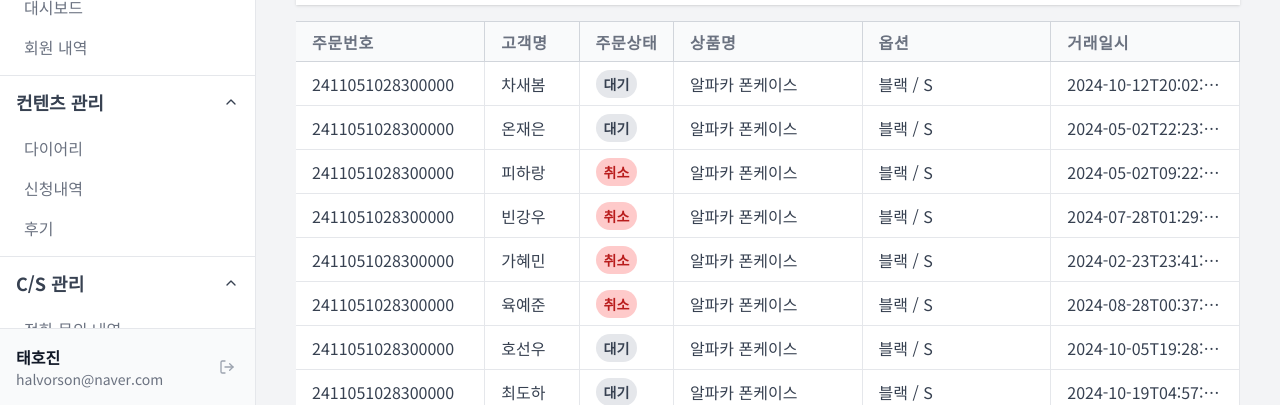
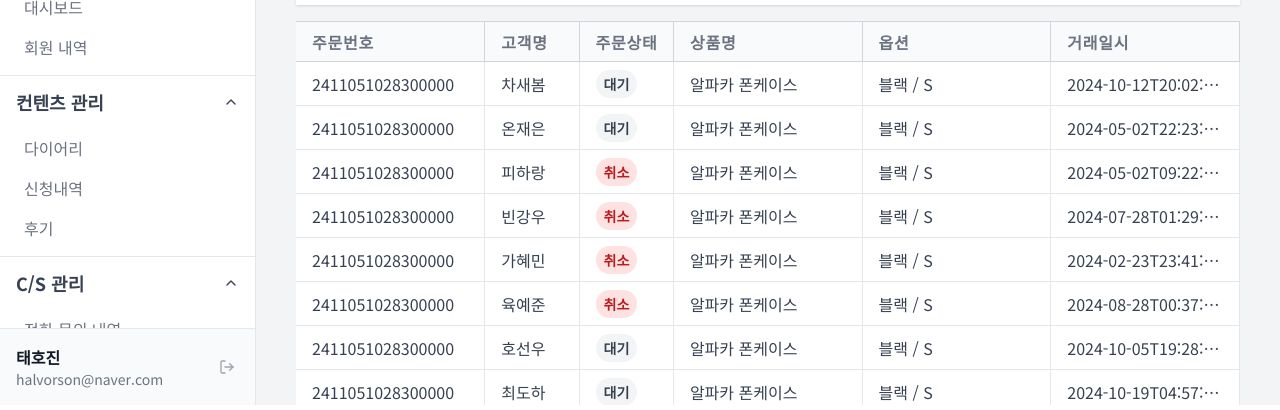
Before and after one commit to hiimjayson/crm, a Next.js app: page /order in a window 1280 px wide. Shown: the part 395-805 px from the top of the page. Built offline with nearby package versions, Linux system fonts and the light colour scheme.

Commit message:
style: update color

```diff
--- a/src/components/common/Table/utils.ts
+++ b/src/components/common/Table/utils.ts
@@ -1,12 +1,12 @@
 import { ColumnVariantColor } from "./types";
 
 const backgroundColorMap = {
-  gray: "bg-gray-200",
-  red: "bg-red-200",
-  green: "bg-green-200",
-  blue: "bg-blue-200",
-  yellow: "bg-yellow-200",
-  purple: "bg-purple-200",
+  gray: "bg-gray-100",
+  red: "bg-red-100",
+  green: "bg-green-100",
+  blue: "bg-blue-100",
+  yellow: "bg-yellow-100",
+  purple: "bg-purple-100",
 } as const;
 const textColorMap = {
   gray: "text-gray-700",
```
